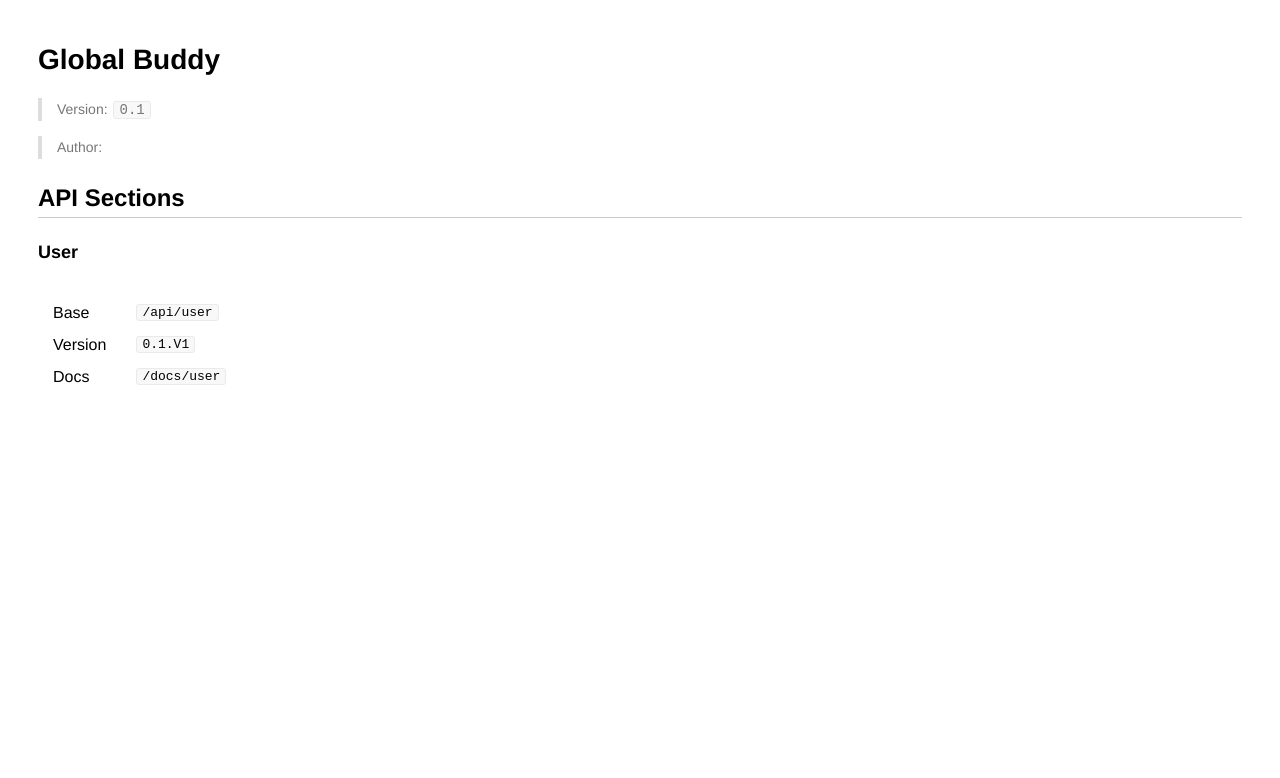
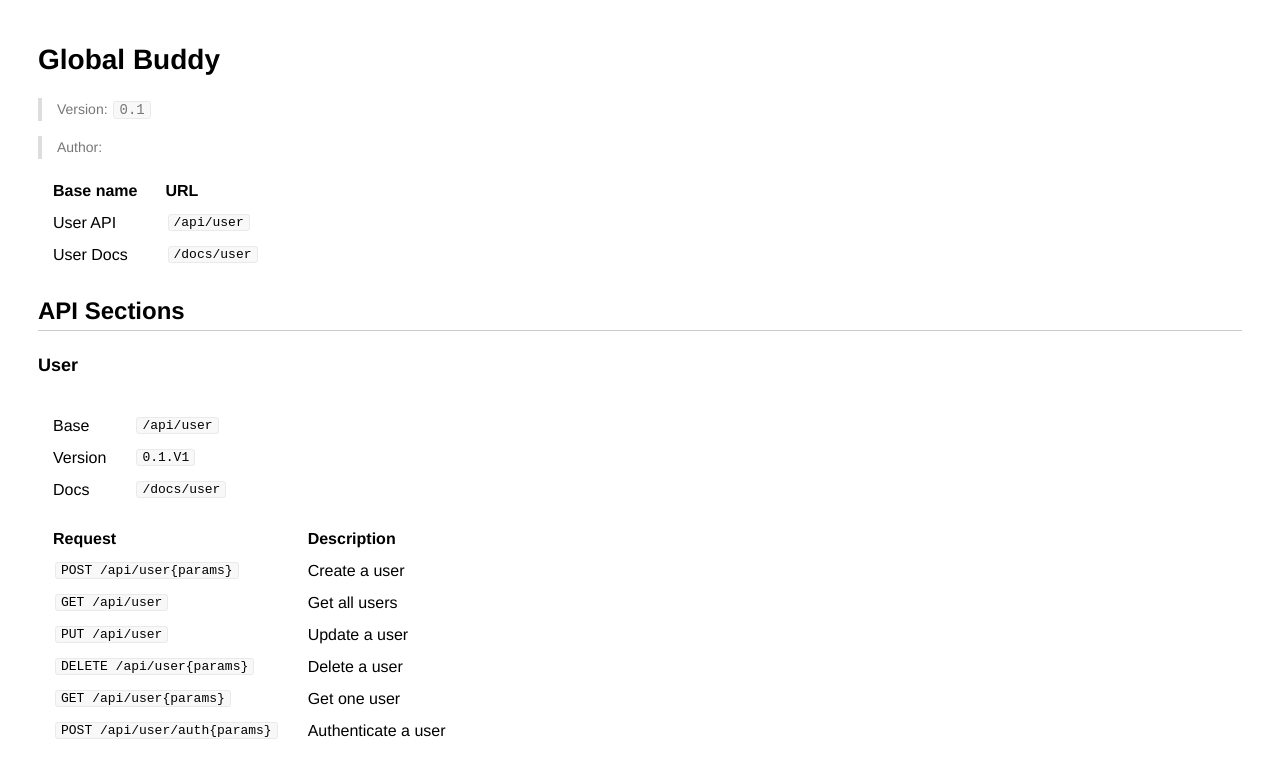
Before and after one commit to DannyPX/SM42-Group-Project_Back-End, a website: page docs/index.html in a window 1280 px wide. Drawn offline with Linux system fonts and the light colour scheme.

Commit message:
home docs user

```diff
--- a/docs/index.html
+++ b/docs/index.html
@@ -363,6 +363,24 @@
     <blockquote>
       <p>Author:</p>
     </blockquote>
+    <table>
+      <thead>
+        <tr>
+          <th>Base name</th>
+          <th>URL</th>
+        </tr>
+      </thead>
+      <tbody>
+        <tr>
+          <td>User API</td>
+          <td><code>/api/user</code></td>
+        </tr>
+        <tr>
+          <td>User Docs</td>
+          <td><code>/docs/user</code></td>
+        </tr>
+      </tbody>
+    </table>
     <h2 id="api-sections">API Sections</h2>
     <h3 id="user">User</h3>
     <table>
@@ -387,5 +405,39 @@
         </tr>
       </tbody>
     </table>
+    <table>
+      <thead>
+        <tr>
+          <th>Request</th>
+          <th>Description</th>
+        </tr>
+      </thead>
+      <tbody>
+        <tr>
+          <td><code>POST /api/user{params}</code></td>
+          <td>Create a user</td>
+        </tr>
+        <tr>
+          <td><code>GET /api/user</code></td>
+          <td>Get all users</td>
+        </tr>
+        <tr>
+          <td><code>PUT /api/user</code></td>
+          <td>Update a user</td>
+        </tr>
+        <tr>
+          <td><code>DELETE /api/user{params}</code></td>
+          <td>Delete a user</td>
+        </tr>
+        <tr>
+          <td><code>GET /api/user{params}</code></td>
+          <td>Get one user</td>
+        </tr>
+        <tr>
+          <td><code>POST /api/user/auth{params}</code></td>
+          <td>Authenticate a user</td>
+        </tr>
+      </tbody>
+    </table>
   </body>
 </html>
```
Also changed, not shown: docs/home.md (+14 -0 lines), docs/user/index.html (+1 -1 lines), docs/user/user.md (+1 -1 lines).
